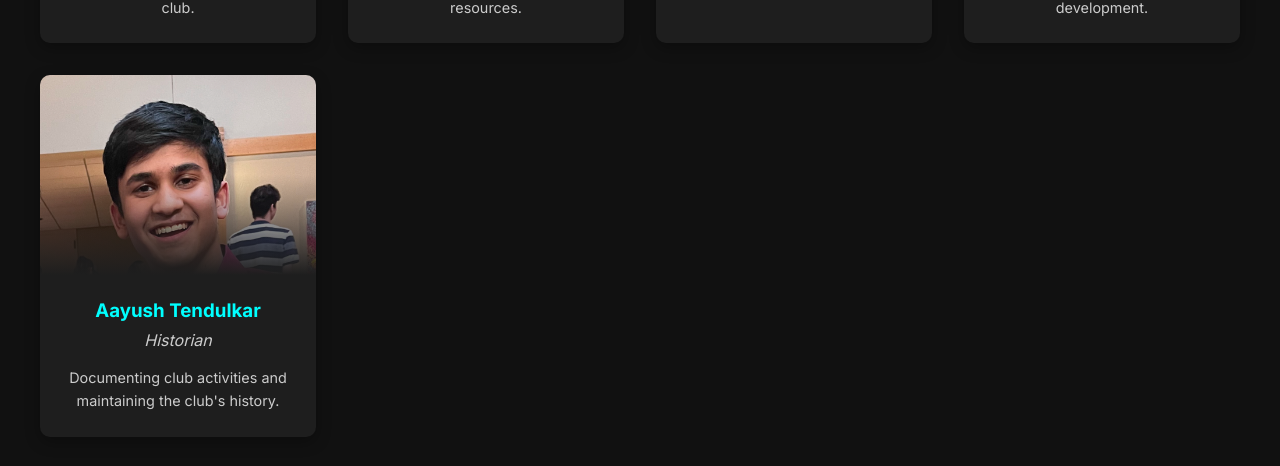
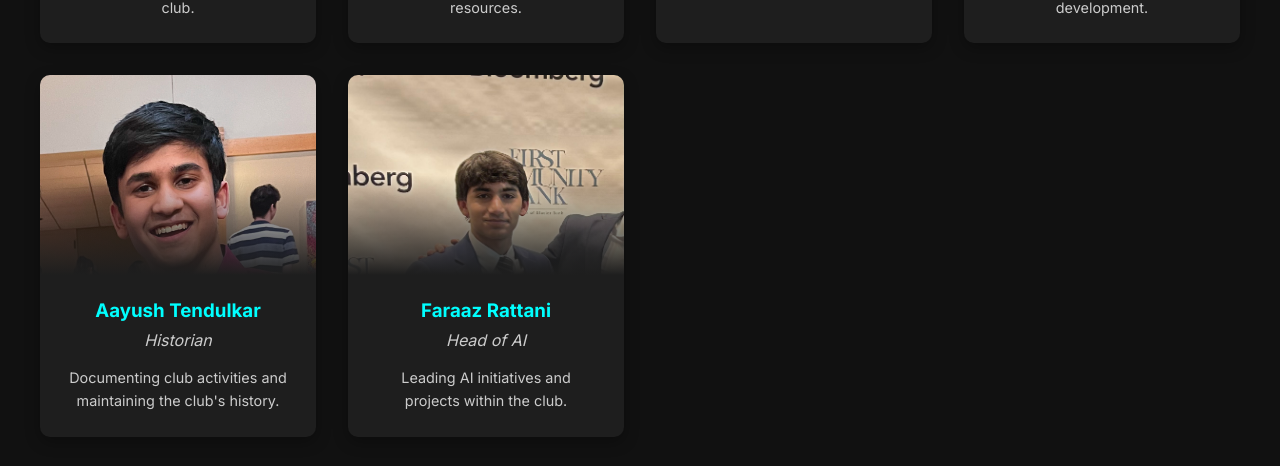
Before and after one commit to nayelr/simsite, a React (Create React App) app: page /team in a window 1280 px wide. Shown: the part 1376-1842 px from the top of the page. Built offline with nearby package versions, Linux system fonts and the light colour scheme.

Commit message:
added faraaz

```diff
--- a/src/pages/TeamPage.tsx
+++ b/src/pages/TeamPage.tsx
@@ -200,6 +200,14 @@ const TeamPage: React.FC = () => {
       description: "Documenting club activities and maintaining the club's history.",
       imageUrl: "/aayush.jpg",
       imagePosition: "center 25%"
+    },
+    {
+      id: 14,
+      name: "Faraaz Rattani",
+      role: "Head of AI",
+      description: "Leading AI initiatives and projects within the club.",
+      imageUrl: "/faraaz.png",
+      imagePosition: "center 25%"
     }
   ];
 
```
Also changed, not shown: public/faraaz.png (added).
